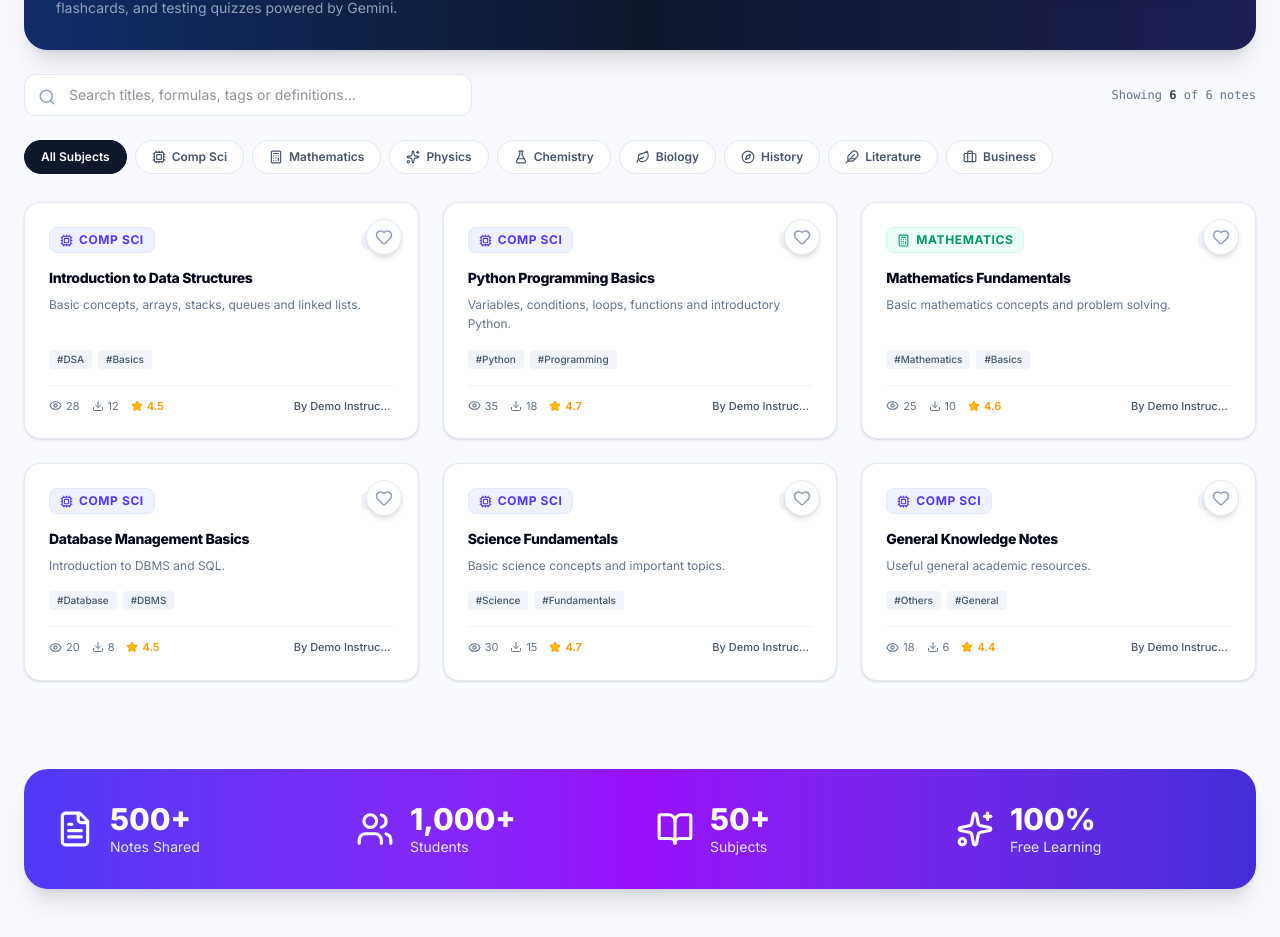
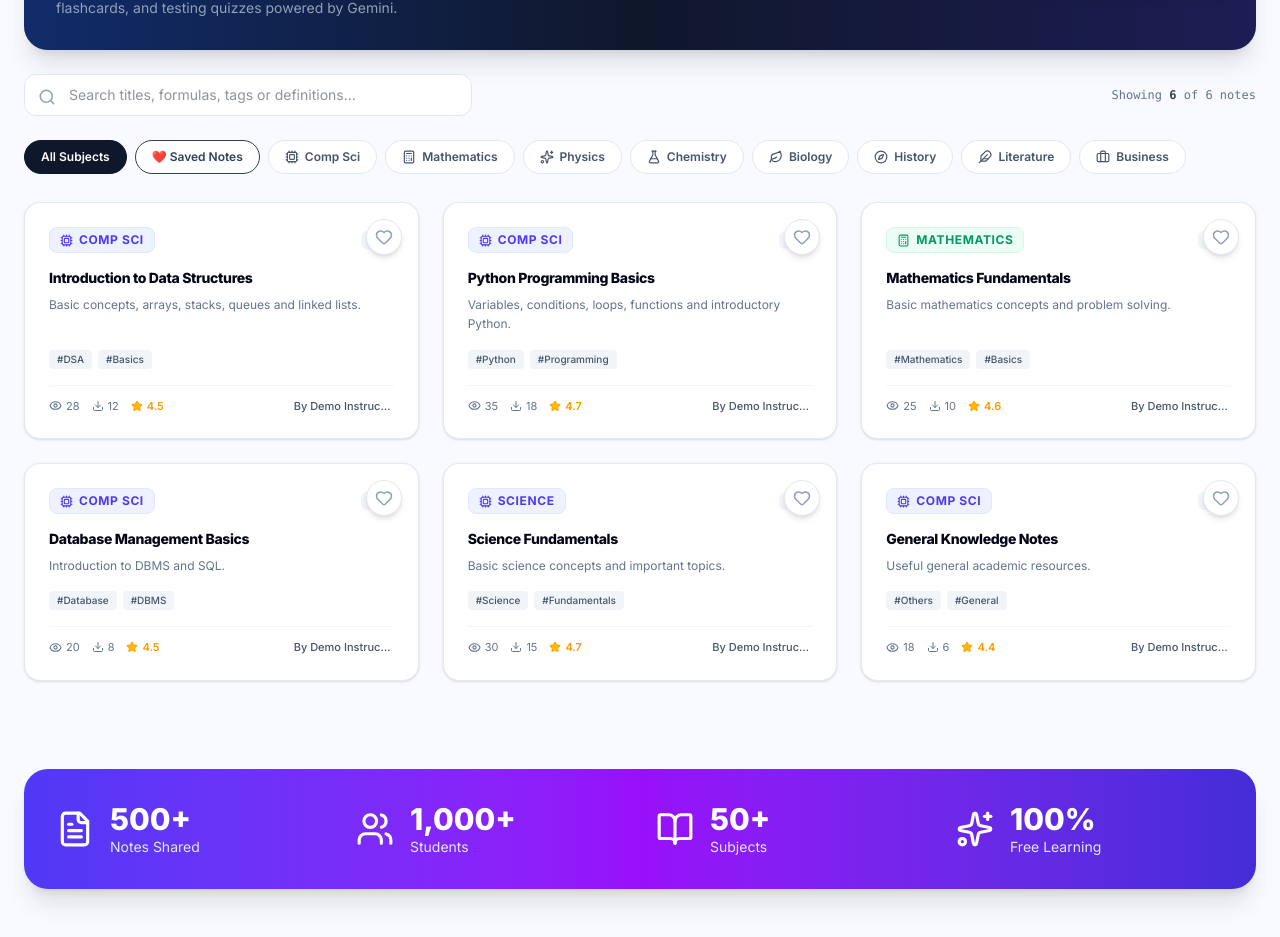
Before and after one commit to ssanthosh03045-AIDS/smart-notes-sharing-platform, a React (Vite) app in the folder smart-notes-35/: page / in a window 1280 px wide. Shown: the part 1577-2514 px from the top of the page. Built offline with nearby package versions, Linux system fonts and the light colour scheme; the HTML template or start-up script is replaced by a standard one.

Commit message:
Update NotesCatalog.tsx

```diff
--- a/smart-notes-35/src/components/NotesCatalog.tsx
+++ b/smart-notes-35/src/components/NotesCatalog.tsx
@@ -27,7 +27,7 @@ const CATEGORIES: { slug: CategoryType; name: string; icon: any; color: string }
 
 export default function NotesCatalog({ notes, onSelectNote, onRefreshNotes, currentUser, onTriggerLogin }: NotesCatalogProps) {
   const [searchTerm, setSearchTerm] = useState('');
-  const [selectedCategory, setSelectedCategory] = useState<CategoryType | 'all'>('all');
+  const [selectedCategory, setSelectedCategory] = useState<CategoryType | 'all' | 'saved'>('all');
   const [showUploadModal, setShowUploadModal] = useState(false);
   const [bookmarkedNotes, setBookmarkedNotes] = useState<string[]>(() => {
   try {
@@ -204,11 +204,12 @@ export default function NotesCatalog({ notes, onSelectNote, onRefreshNotes, curr
       note.category.toLowerCase().includes(searchValue) ||
       note.tags.some((t) => t.toLowerCase().includes(searchValue));
 
-   const matchesCat =
-     selectedCategory === 'all' ||
-     note.category.trim().toLowerCase() ===
-       selectedCategory.trim().toLowerCase();
-
+    const matchesCat =
+      selectedCategory === 'all' ||
+      (selectedCategory === 'saved'
+        ? bookmarkedNotes.includes(note.id)
+        : note.category.trim().toLowerCase() ===
+          selectedCategory.trim().toLowerCase());
     return matchesSearch && matchesCat;
 });
 
@@ -282,6 +283,16 @@ export default function NotesCatalog({ notes, onSelectNote, onRefreshNotes, curr
         >
           All Subjects
         </button>
+        <button
+  type="button"
+  onClick={() => {
+    setSearchTerm("");
+    setSelectedCategory("saved");
+  }}
+  className="px-4 py-2 text-xs font-semibold rounded-full border bg-white text-slate-700 hover:bg-pink-50"
+>
+  ❤️ Saved Notes
+</button>
         {CATEGORIES.map(cat => {
           const Icon = cat.icon;
           const isActive = selectedCategory === cat.slug;
@@ -362,7 +373,9 @@ export default function NotesCatalog({ notes, onSelectNote, onRefreshNotes, curr
                 <div className="flex items-center justify-between gap-4 mb-4">
                   <div className={`py-1 px-2.5 rounded-lg border text-xs flex items-center gap-1.5 font-bold uppercase tracking-wider select-none ${catInfo.color}`}>
                     <CatIcon size={13} />
-                    <span>{catInfo.name}</span>
+                    <span>
+                      {note.category === "science" ? "Science" : catInfo.name}
+                    </span>
                   </div>
                   <span className="font-mono text-[9px] bg-slate-100 text-slate-500 py-0.5 px-2 rounded-md uppercase font-bold tracking-wide">
                     {note.fileType}
```
